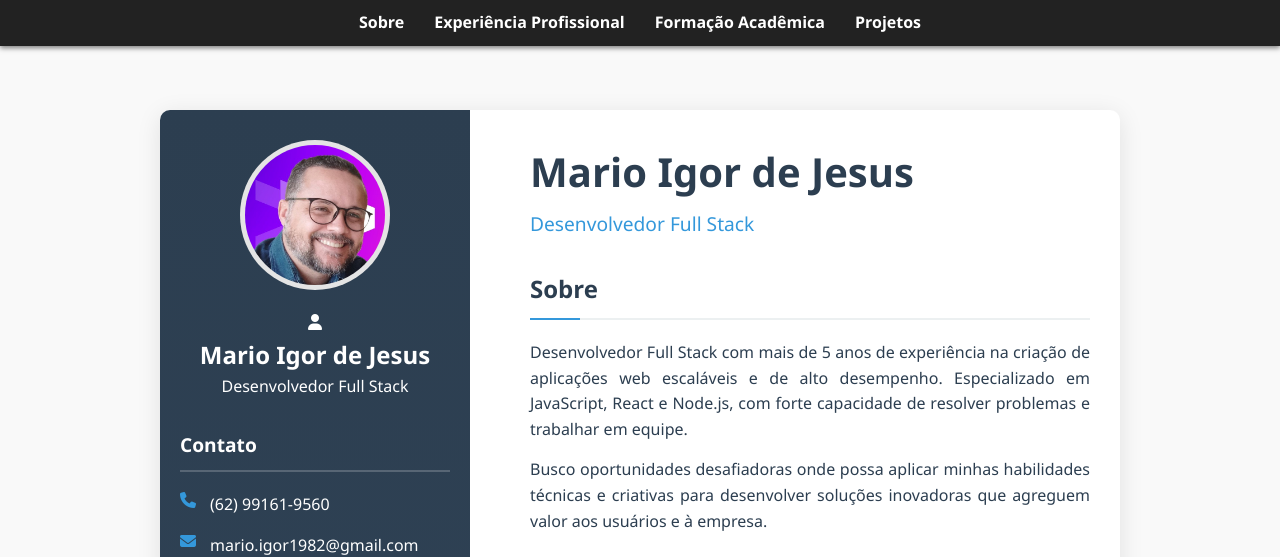
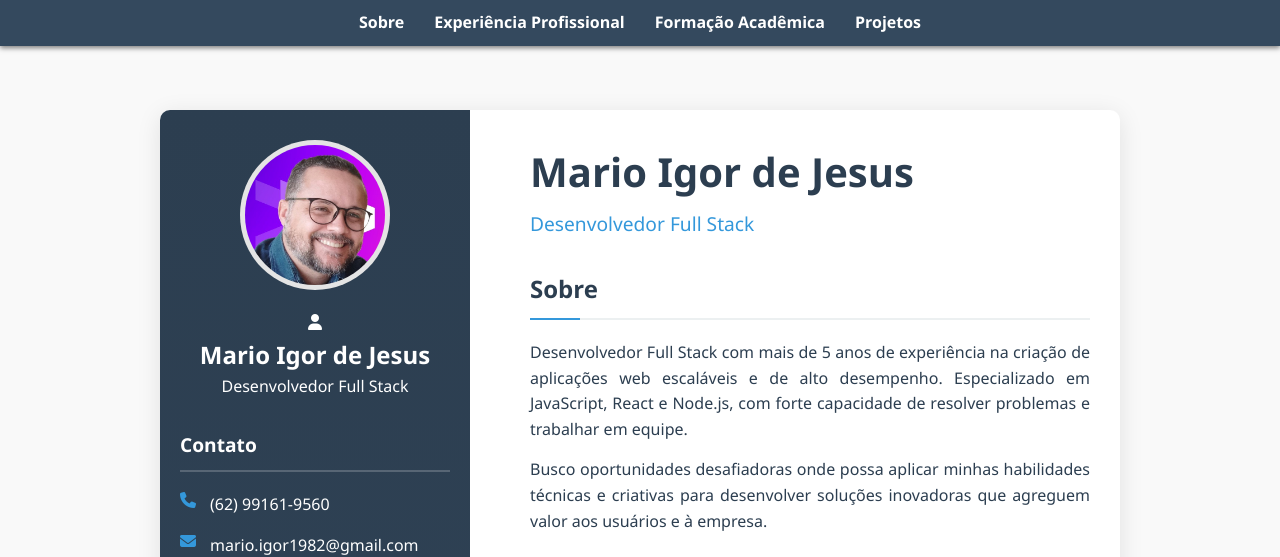
Before and after one commit to marioigor1982/curriculo_igor, a plain HTML site: page Currículo/index.html in a window 1280 px wide. Shown: the top 557 px of the page. Drawn offline with Linux system fonts and the light colour scheme.

Commit message:
Alteração cor barra menu topo

```diff
--- a/Currículo/index.html
+++ b/Currículo/index.html
@@ -13,7 +13,7 @@
         top: 0;
         left: 0;
         width: 100%;
-        background: #222;
+        background: #34495e;
         padding: 10px 20px;
         display: flex;
         justify-content: center;
```
